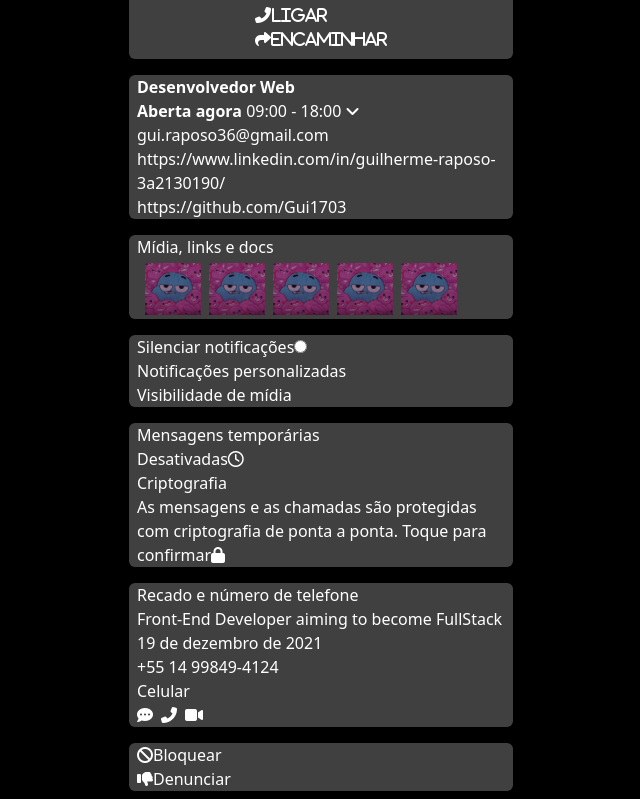
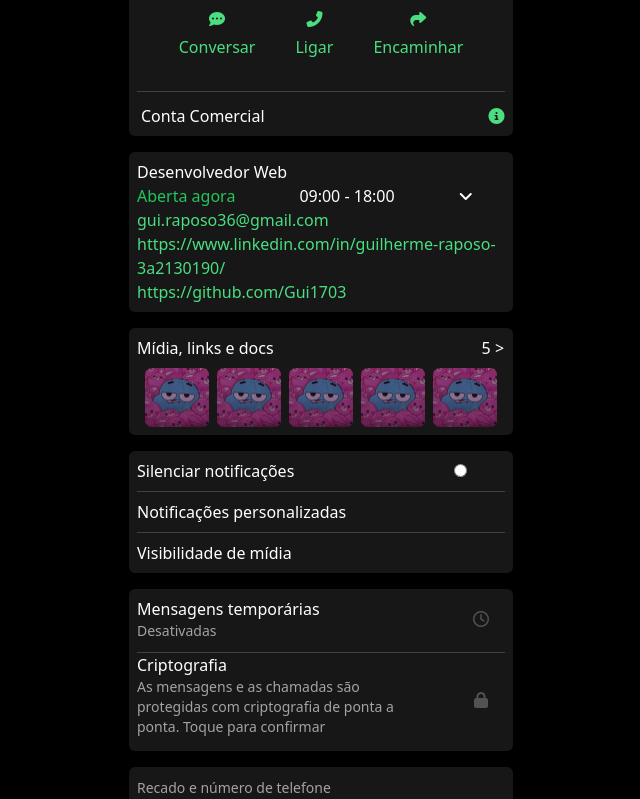
Before and after one commit to Gui1703/WhatsApp, a Vue app: page / in a window 1280 px wide. Shown: the part 261-1060 px from the top of the page, without its empty margins (319-959 px from the left). Built offline with nearby package versions, Linux system fonts and the light colour scheme.

Commit message:
Applied css Tailwind to the project

```diff
--- a/src/components/Business.vue
+++ b/src/components/Business.vue
@@ -1,19 +1,25 @@
 <template>
-  <div>
+  <div class="flex flex-col w-96 bg-gray-900 my-2 border-gray rounded-md p-2">
     <div>
-      <h1><strong>Desenvolvedor Web</strong></h1>
+      <h1>Desenvolvedor Web</h1>
     </div>
     <div>
-      <h1><b>Aberta agora</b> 09:00 - 18:00 <i class="fas fa-angle-down"></i></h1>
+      <span class="text-green-500">Aberta agora</span>
+      <span class="mx-16">09:00 - 18:00</span>
+      <i class="fas fa-angle-down"></i>
     </div>
-    <div>
-      <span><a href="gmail.com">gui.raposo36@gmail.com</a></span>
-    </div>
-    <div>
-       <span><a href="https://www.linkedin.com/in/guilherme-raposo-3a2130190/">https://www.linkedin.com/in/guilherme-raposo-3a2130190/</a></span>
-    </div>
-    <div>
-       <span><a href="https://github.com/Gui1703">https://github.com/Gui1703</a></span>
+    <div class="text-green-400">
+      <div>
+        <a href="gmail.com">gui.raposo36@gmail.com</a>
+      </div>
+      <div>
+        <a href="https://www.linkedin.com/in/guilherme-raposo-3a2130190/"
+          >https://www.linkedin.com/in/guilherme-raposo-3a2130190/</a
+        >
+      </div>
+      <div>
+        <a href="https://github.com/Gui1703">https://github.com/Gui1703</a>
+      </div>
     </div>
   </div>
 </template>
--- a/src/components/Buttons.vue
+++ b/src/components/Buttons.vue
@@ -1,12 +1,12 @@
 <template>
-  <div class="flex flex-col w-full">
-    <div>
+  <div class="my-2 p-2 text-red-500">
+    <div class="flex flex-row w-96 space-x-7 items-center border-gray rounded-md bg-gray-900 p-2 mb-3">
       <i class="fas fa-ban"></i>
       <a>Bloquear</a>
     </div>
-    <div>
+    <div class="flex flex-row w-96 space-x-7 items-center border-gray rounded-md bg-gray-900 p-2">
       <i class="fas fa-thumbs-down"></i>
-      <a>Denunciar</a>
+      <a>Denunciar empresa</a>
     </div>
   </div>
 </template>
--- a/src/components/InformationMessages.vue
+++ b/src/components/InformationMessages.vue
@@ -1,17 +1,17 @@
 <template>
-  <div>
-    <div>
+  <div class="flex flex-col w-96 bg-gray-900 my-2 border-gray rounded-md p-2">
+    <div class="flex flex-col">
       <h2>Mensagens temporárias</h2>
-      <span>Desativadas</span>
-      <i class="far fa-clock"></i>
+      <span class="font-extralight text-sm align-top text-gray-400">Desativadas</span>
+      <i class="far fa-clock ml-80 flex flex-col items-center alt text-gray-600"></i>
     </div>
-    <div>
+    <div class="border-t border-gray-700 w-full">
       <h2>Criptografia</h2>
-      <span
-        >As mensagens e as chamadas são protegidas com criptografia de ponta a
-        ponta. Toque para confirmar</span
-      >
-      <i class="fas fa-lock"></i>
+      <p class="font-light text-sm align-top text-gray-400">
+        As mensagens e as chamadas são protegidas com criptografia de ponta a
+        ponta. Toque para confirmar
+      </p>
+      <i class="fas fa-lock ml-80 flex flex-col items-center alt2 text-gray-600"></i>
     </div>
   </div>
 </template>
@@ -22,3 +22,17 @@
   props: {},
 };
 </script>
+<style scoped>
+.alt {
+  margin-top: -30px;
+  margin-bottom: 25px;
+}
+.alt2 {
+  margin-top: -45px;
+  margin-bottom: 35px;
+}
+
+p {
+  width: 80%;
+}
+</style>
--- a/src/components/MediaLinks.vue
+++ b/src/components/MediaLinks.vue
@@ -1,14 +1,15 @@
 <template>
-  <div>
+  <div class="flex flex-col w-96 bg-gray-900 my-2 border-gray rounded-md p-2">
     <div>
       <span>Mídia, links e docs</span>
+      <span class="ml-52">5 ></span>
     </div>
-    <div class="flex m-1">
-        <img class="w-14 mx-1" src="@/assets/image-media.jpg">
-        <img class="w-14 mx-1" src="@/assets/image-media.jpg">
-        <img class="w-14 mx-1" src="@/assets/image-media.jpg">
-        <img class="w-14 mx-1" src="@/assets/image-media.jpg">
-        <img class="w-14 mx-1" src="@/assets/image-media.jpg">
+    <div class="flex mx-2 mt-2 items-center space-x-2">
+        <img class="w-16 rounded-md" src="@/assets/image-media.jpg">
+        <img class="w-16 rounded-md" src="@/assets/image-media.jpg">
+        <img class="w-16 rounded-md" src="@/assets/image-media.jpg">
+        <img class="w-16 rounded-md" src="@/assets/image-media.jpg">
+        <img class="w-16 rounded-md" src="@/assets/image-media.jpg">
     </div>
   </div>
 </template>
--- a/src/components/MessageNumber.vue
+++ b/src/components/MessageNumber.vue
@@ -1,16 +1,16 @@
 <template>
-  <div>
+  <div class="flex flex-col w-96 bg-gray-900 my-2 border-gray rounded-md p-2">
     <div>
-      <span>Recado e número de telefone</span>
+      <span class="font-light text-sm text-gray-400">Recado e número de telefone</span>
     </div>
     <div>
-        <h2>Front-End Developer aiming to become FullStack</h2>
-        <span>19 de dezembro de 2021</span>
+        <h2>Front-End Developer aiming to become FullStack.</h2>
+        <span class="font-light align-top text-sm text-gray-400">19 de dezembro de 2021</span>
     </div>
-    <div>
+    <div class="mt-4">
         <h2>+55 14 99849-4124</h2>
-        <span>Celular</span>
-        <div>
+        <span class="font-light align-top text-sm text-gray-400">Celular</span>
+        <div class="flex items-center ml-64 space-x-6 alt text-green-400">
             <i class="fas fa-comment-dots"></i>
             <i class="fas fa-phone-alt mx-2"></i>
             <i class="fas fa-video"></i>
@@ -25,3 +25,9 @@
   props: {},
 };
 </script>
+<style scoped>
+.alt {
+  margin-top: -45px;
+  margin-bottom: 25px;
+}
+</style>
--- a/src/components/Notification.vue
+++ b/src/components/Notification.vue
@@ -1,12 +1,12 @@
 <template>
-  <div>
+  <div class="flex flex-col w-96 bg-gray-900 my-2 border-gray rounded-md p-2">
     <div>
       <label for="silence">Silenciar notificações</label>
-      <input name="silence" type="radio" />
+      <input class="ml-40" name="silence" type="radio" />
     </div>
     <div>
-      <div><h2>Notificações personalizadas</h2></div>
-      <div><h2>Visibilidade de mídia</h2></div>
+      <div class="flex my-2 border-t border-gray-700 w-full"><h2 class="pt-2">Notificações personalizadas</h2></div>
+      <div class="flex border-t border-gray-700 w-full"><h2 class="pt-2">Visibilidade de mídia</h2></div>
     </div>
   </div>
 </template>
--- a/src/components/UpBar.vue
+++ b/src/components/UpBar.vue
@@ -1,29 +1,68 @@
 <template>
-  <div class="flex flex-col items-center m-auto">
+  <div class="flex flex-col items-center w-96 bg-gray-900 my-2 border-gray rounded-md p-2">
     <div>
-      <img class="w-32 h-32 rounded-md" src="@/assets/photo-profile.jpeg" />
+      <img class="w-28 h-28 rounded-full" src="@/assets/photo-profile.jpeg" />
     </div>
     <div>
-      <h1>Guilherme Raposo</h1>
+      <h1><strong>Guilherme Raposo</strong></h1>
     </div>
     <div>
       <span>~Guilherme Raposo</span>
     </div>
-    <div>
+    <div class="my-2">
       <span>Criador(a) de conteúdo digital</span>
     </div>
     <div>
-      <span><b>Aberta</b> até às 18:00</span>
+      <p><span class="text-green-500">Aberta</span> até às 18:00</p>
     </div>
-    <div>
-      <div>
-        <i class="fas fa-comment-dots">Conversar</i>
+    <div class="flex mt-8 items-center text-green-400 space-x-10">
+      <div class="cursor-pointer">
+        <i
+          class="
+            fas
+            fa-comment-dots
+            flex flex-col
+            items-center
+            rounded-full
+            hover:bg-gray-400
+          "
+        ></i>
+        <span class="flex mt-2">Conversar</span>
       </div>
-      <div>
-        <i class="fas fa-phone-alt">Ligar</i>
+      <div class="cursor-pointer">
+        <i
+          class="
+            fas
+            fa-phone-alt
+            flex flex-col
+            items-center
+            rounded-full
+            hover:bg-gray-400
+            mb-2
+          "
+        ></i>
+        <span>Ligar</span>
       </div>
-      <div>
-        <i class="fas fa-share">Encaminhar</i>
+      <div class="cursor-pointer">
+        <i
+          class="
+            fas
+            fa-share
+            flex flex-col
+            items-center
+            rounded-full
+            hover:bg-gray-400
+            mb-2
+          "
+        ></i>
+        <span>Encaminhar</span>
+      </div>
+    </div>
+
+    <div class="flex border-t border-gray-700 w-full mt-8">
+      <div class="flex mt-3 w-full h-full">
+        <span class="flex justify-items-start pl-1">Conta Comercial</span>
+        <i class="fas fa-info-circle flex ml-56 items-center text-green-400"></i>
       </div>
     </div>
   </div>
--- a/src/views/Home.vue
+++ b/src/views/Home.vue
@@ -1,31 +1,31 @@
 <template>
   <main-template>
-    <div class="flex flex-col items-center align-center sm:w-full h-full text-ml text-white bg-black">
-      <div class="w-96 bg-gray-700 my-2 border-gray rounded-md p-2 flex items-center">
+    <div class="flex flex-col items-center sm:w-full h-full text-ml text-white bg-black">
+      <div>
         <up-bar />
       </div>
 
-      <div class="w-96 bg-gray-700 my-2 border-gray rounded-md px-2">
+      <div>
         <business />
       </div>
 
-      <div class="w-96 bg-gray-700 my-2 border-gray rounded-md px-2 flex flex-col">
+      <div>
         <media-links />
       </div>
 
-      <div class="w-96 bg-gray-700 my-2 border-gray rounded-md px-2">
+      <div>
         <notification />
       </div>
 
-      <div class="w-96 bg-gray-700 my-2 border-gray rounded-md px-2">
+      <div>
         <information-messages />
       </div>
 
-      <div class="w-96 bg-gray-700 my-2 border-gray rounded-md px-2">
+      <div>
         <message-number />
       </div>
 
-      <div class="w-96 bg-gray-700 my-2 border-gray rounded-md px-2">
+      <div>
         <buttons/>
       </div>
     </div>
```
